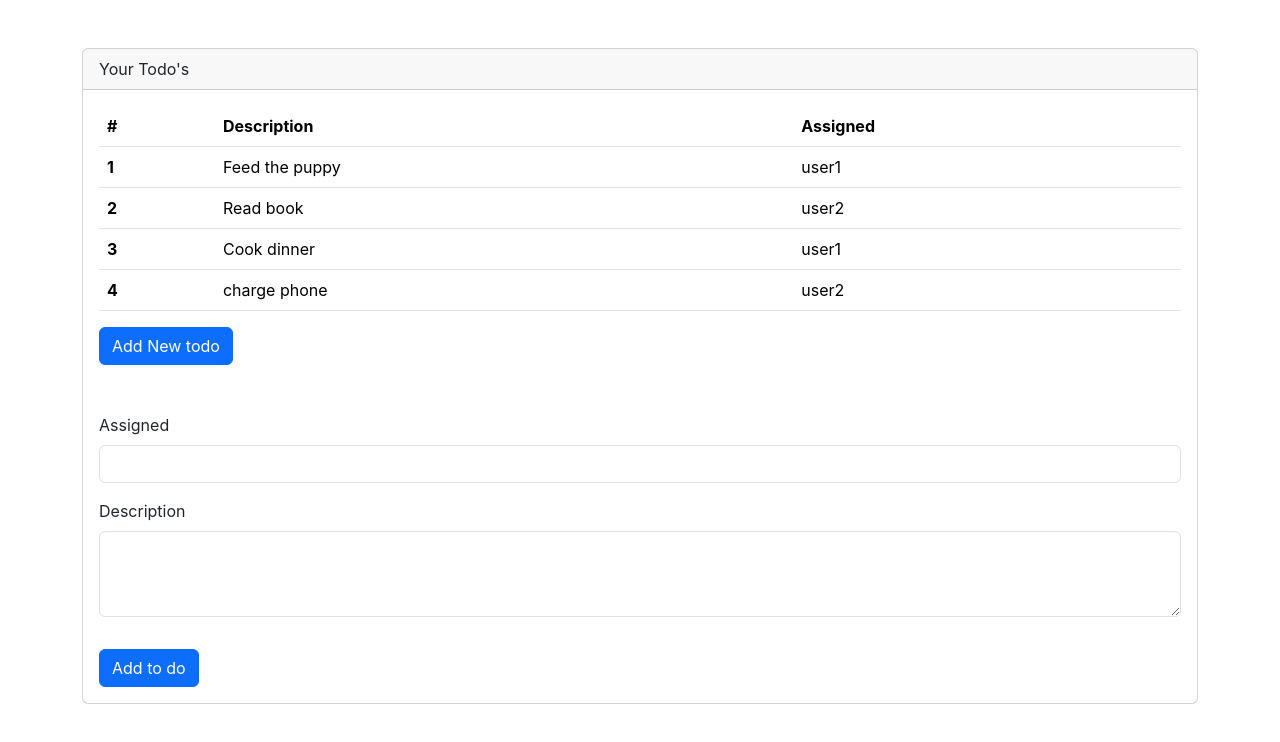
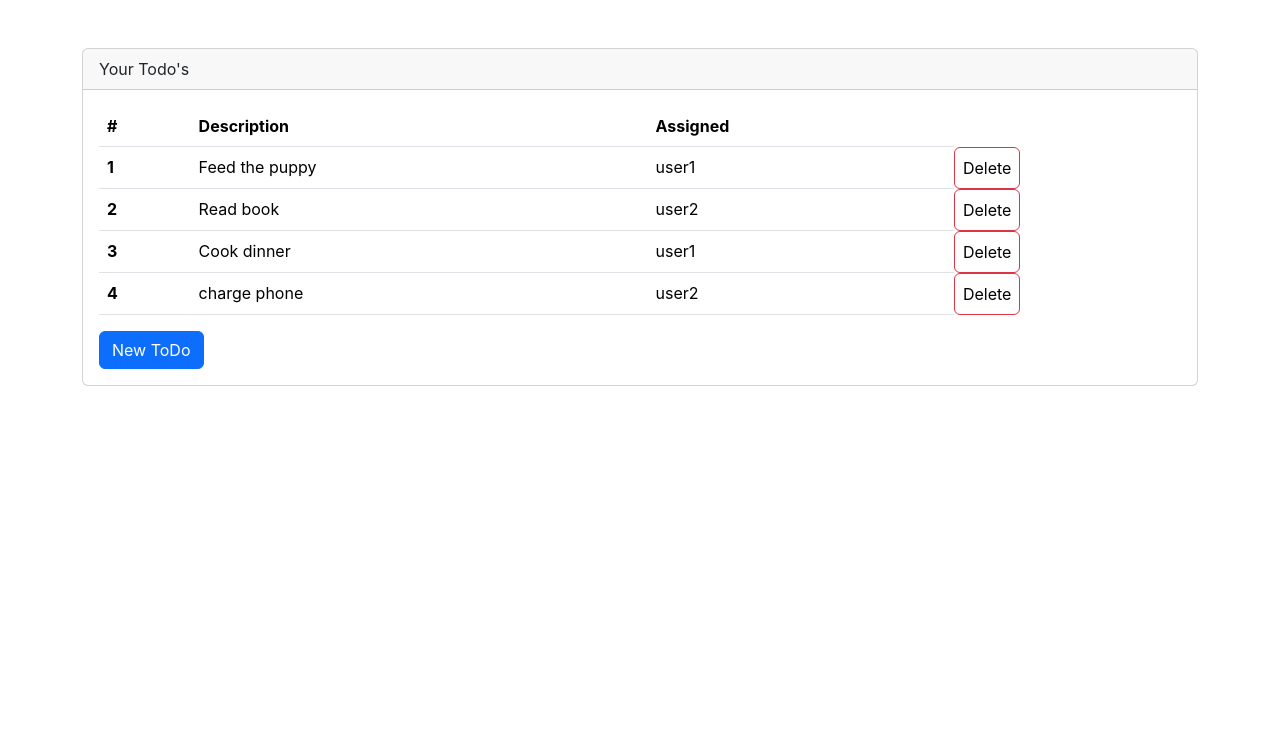
Before and after one commit to Al-AmeerSR/react-project, a React (Create React App) app: page / in a window 1280 px wide. Shown: the top 742 px of the page. Built offline with nearby package versions, Linux system fonts and the light colour scheme.

Commit message:
delete functionality and hide and show add window

```diff
--- a/src/App.js
+++ b/src/App.js
@@ -3,6 +3,8 @@ import './App.css';
 import TodoTable from './components/TodTable';
 import NewTodoForm from './components/NewTodoForm';
 function App() {
+
+  const [showAddToDoForm,setshowAddToDoForm] = useState(false);
 
   const [todos,setTodos] =useState([
     { rowNumber : 1,rowDescription:'Feed the puppy',rowAssignee:'user1'},
@@ -27,6 +29,17 @@ function App() {
    console.log(todos)
 
   }
+
+  const deleteTodo = (deleteTodorowNumber) =>{
+
+    let filtered = todos.filter(function(value){
+
+      return value.rowNumber !== deleteTodorowNumber;
+    });
+
+    setTodos(filtered);
+  }
+
   return (
     <div className="mt-5 container">
       <div className="card">
@@ -35,11 +48,10 @@ function App() {
         </div>
         <div className="card-body" >
 
-        <TodoTable todos={todos}/>
-          <button className='btn btn-primary' onClick={addTodo}>
-            Add New todo
-            </button>
-            <NewTodoForm addTodo={addTodo}/>   {/* passing a method as props */}
+        <TodoTable todos={todos} deleteTodo={deleteTodo}/>
+          <button className='btn btn-primary' onClick={()=>setshowAddToDoForm(!showAddToDoForm)}>New ToDo</button>
+            {showAddToDoForm &&   <NewTodoForm addTodo={addTodo}/>  }  {/* passing a method as props */}
+
         </div>
       </div>
     </div>
--- a/src/components/TableRowItem.js
+++ b/src/components/TableRowItem.js
@@ -1,3 +1,4 @@
+
 function TableRowItem(props){
     return(
 
@@ -5,6 +6,7 @@ function TableRowItem(props){
             <th>{props.rowNumber}</th>
             <td>{props.rowDescription}</td>
             <td>{props.rowAssignee}</td>
+            <button className="btn btn-danger" onClick={()=>props.deleteTodo(props.rowNumber)}>Delete</button>
         </tr>
 
     )
--- a/src/components/TodTable.js
+++ b/src/components/TodTable.js
@@ -19,6 +19,7 @@ return(
                         rowNumber={todo.rowNumber}
                         rowAssignee={todo.rowAssignee}
                         rowDescription={todo.rowDescription}
+                        deleteTodo ={props.deleteTodo}
                         />
                     ))}
              </tbody>
```
